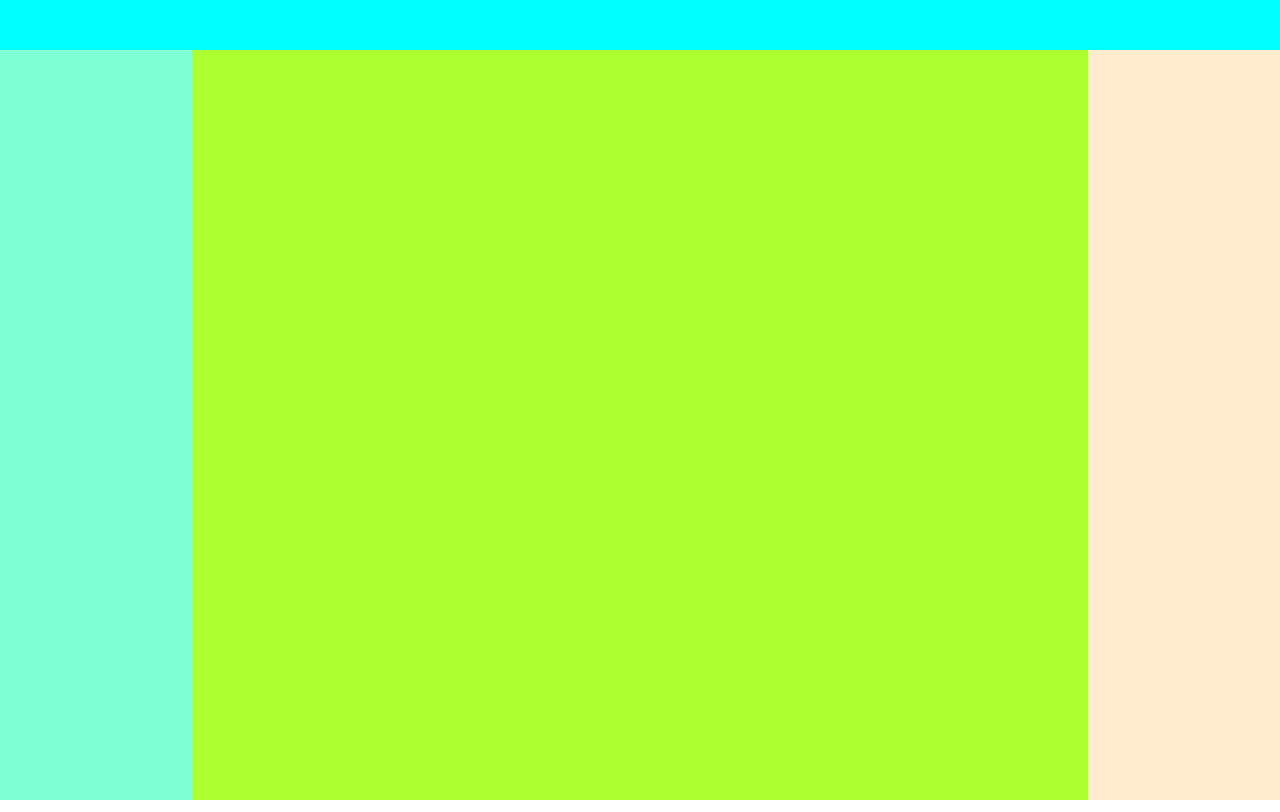
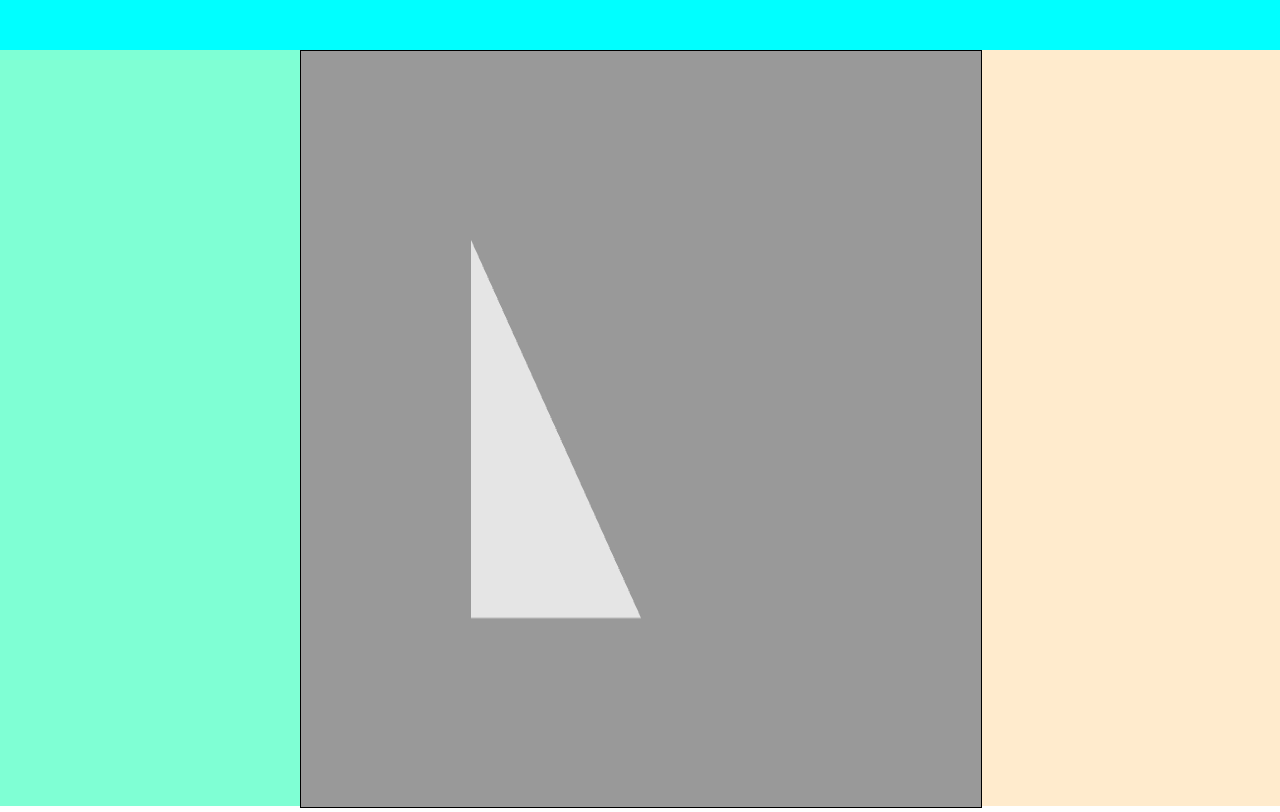
Before and after one commit to tastytypist/IF3260_Tugas2_K01_G10, a plain HTML site: page src/index.html in a window 1280 px wide. Drawn offline with Linux system fonts and the light colour scheme.

Commit message:
feat: basic set up webgl

```diff
--- a/src/index.html
+++ b/src/index.html
@@ -14,9 +14,10 @@
         </div>
         <div class="leftNav"></div>
         <div class="rightNav"></div>
-        <div class="canvas">
-
+        <div class="canvasContainer">
+            <canvas id="canvas"></canvas>
         </div>
     </div>
+    <script src="scripts/main.js"></script>
 </body>
 </html>
--- a/src/scripts/main.js
+++ b/src/scripts/main.js
@@ -0,0 +1,124 @@
+
+function main() {
+    /* Step1: Prepare the canvas and get webgl context */
+
+    var canvas = document.getElementById("canvas");
+    var gl = canvas.getContext('webgl');
+
+    if (!gl) {
+        return;
+    }
+
+    /* Step2: Define the geometry and store it in buffer objects */
+
+     var vertices = [-0.5, 0.5, -0.5, -0.5, 0.0, -0.5,];
+
+     // Create a new buffer object
+     var vertex_buffer = gl.createBuffer();
+
+     // Bind an empty array buffer to it
+     gl.bindBuffer(gl.ARRAY_BUFFER, vertex_buffer);
+
+     // Pass the vertices data to the buffer
+     gl.bufferData(gl.ARRAY_BUFFER, new Float32Array(vertices), gl.STATIC_DRAW);
+
+     // Unbind the buffer
+     gl.bindBuffer(gl.ARRAY_BUFFER, null);
+
+     /* Step3: Create and compile Shader programs */
+
+     // Vertex shader source code
+     var vertCode =
+        'attribute vec2 coordinates;' +
+        'void main(void) {' + ' gl_Position = vec4(coordinates,0.0, 1.0);' + '}';
+
+     //Create a vertex shader object
+     var vertShader = gl.createShader(gl.VERTEX_SHADER);
+
+     //Attach vertex shader source code
+     gl.shaderSource(vertShader, vertCode);
+
+     //Compile the vertex shader
+     gl.compileShader(vertShader);
+
+     //Fragment shader source code
+     var fragCode = 'void main(void) {' + 'gl_FragColor = vec4(0.0, 0.0, 0.0, 0.1);' + '}';
+
+     // Create fragment shader object
+     var fragShader = gl.createShader(gl.FRAGMENT_SHADER);
+
+     // Attach fragment shader source code
+     gl.shaderSource(fragShader, fragCode);
+
+     // Compile the fragment shader
+     gl.compileShader(fragShader);
+
+     // Create a shader program object to store combined shader program
+     var shaderProgram = gl.createProgram();
+
+     // Attach a vertex shader
+     gl.attachShader(shaderProgram, vertShader);
+
+     // Attach a fragment shader
+     gl.attachShader(shaderProgram, fragShader);
+
+     // Link both programs
+     gl.linkProgram(shaderProgram);
+
+     // Use the combined shader program object
+     gl.useProgram(shaderProgram);
+
+     /* Step 4: Associate the shader programs to buffer objects */
+
+     //Bind vertex buffer object
+     gl.bindBuffer(gl.ARRAY_BUFFER, vertex_buffer);
+
+     //Get the attribute location
+     var coord = gl.getAttribLocation(shaderProgram, "coordinates");
+
+     //point an attribute to the currently bound VBO
+     gl.vertexAttribPointer(coord, 2, gl.FLOAT, false, 0, 0);
+
+     //Enable the attribute
+     gl.enableVertexAttribArray(coord);
+
+     /* Step5: Drawing the required object (triangle) */
+
+     // Resize canvas
+     resizeCanvasToDisplaySize(gl.canvas);
+
+     // Clear the canvas
+     gl.clearColor(0.5, 0.5, 0.5, 0.9);
+
+     // Enable the depth test
+     gl.enable(gl.DEPTH_TEST);
+
+     // Clear the color buffer bit
+     gl.clear(gl.COLOR_BUFFER_BIT);
+
+     // Set the view port
+     gl.viewport(0,0,canvas.width,canvas.height);
+
+     // Draw the triangle
+     gl.drawArrays(gl.TRIANGLES, 0, 3);
+}
+
+function resizeCanvasToDisplaySize(canvas) {
+    // Lookup the size the browser is displaying the canvas in CSS pixels.
+    const displayWidth  = canvas.clientWidth;
+    const displayHeight = canvas.clientHeight;
+
+    // Check if the canvas is not the same size.
+    const needResize = canvas.width  !== displayWidth ||
+                       canvas.height !== displayHeight;
+
+    if (needResize) {
+      // Make the canvas the same size
+      canvas.width  = displayWidth;
+      canvas.height = displayHeight;
+    }
+
+    return needResize;
+  }
+
+main();
--- a/src/styles/main.css
+++ b/src/styles/main.css
@@ -1,11 +1,13 @@
-body {
+body, html {
     margin: 0;
+    height: 100%;
+    width: 100%;
 }
 
 .mainContainer {
     display: grid;
-    height: 100vh;
-    grid-template-columns: 15vw 70vw 15vw;
+    height: 100%;
+    grid-template-columns: 300px auto 300px;
     grid-template-rows: 50px auto;
     grid-template-areas:
     "top top top"
@@ -27,7 +29,12 @@ body {
     background-color: blanchedalmond;
 }
 
-.canvas {
+.canvasContainer {
     grid-area: canvas;
-    background-color: greenyellow;
 }
+
+#canvas {
+    border: 1px black solid;
+    height: 100%;
+    width: 100%;
+}
```
